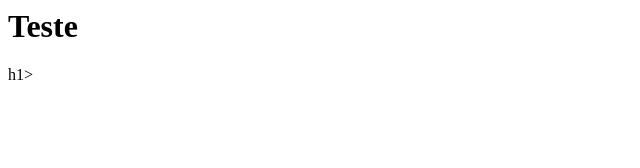
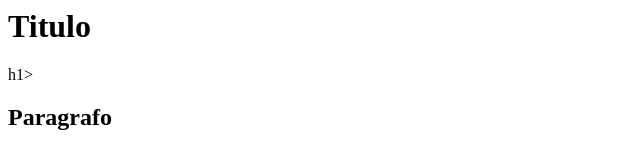
Before and after one commit to danieltfischer/curso-git, a plain HTML site: page index.html in a window 1280 px wide. Shown: the whole page, without its empty margins (0-640 px from the left). Drawn offline with Linux system fonts and the light colour scheme.

Commit message:
Adicionado paragrafo

```diff
--- a/index.html
+++ b/index.html
@@ -2,6 +2,7 @@
 	<head>
 	</head>
 	<body>
-		<h1>Teste</h1>h1>
+		<h1>Titulo</h1>h1>
+		<h2>Paragrafo</h2>
 	</body>
 </html>
```
